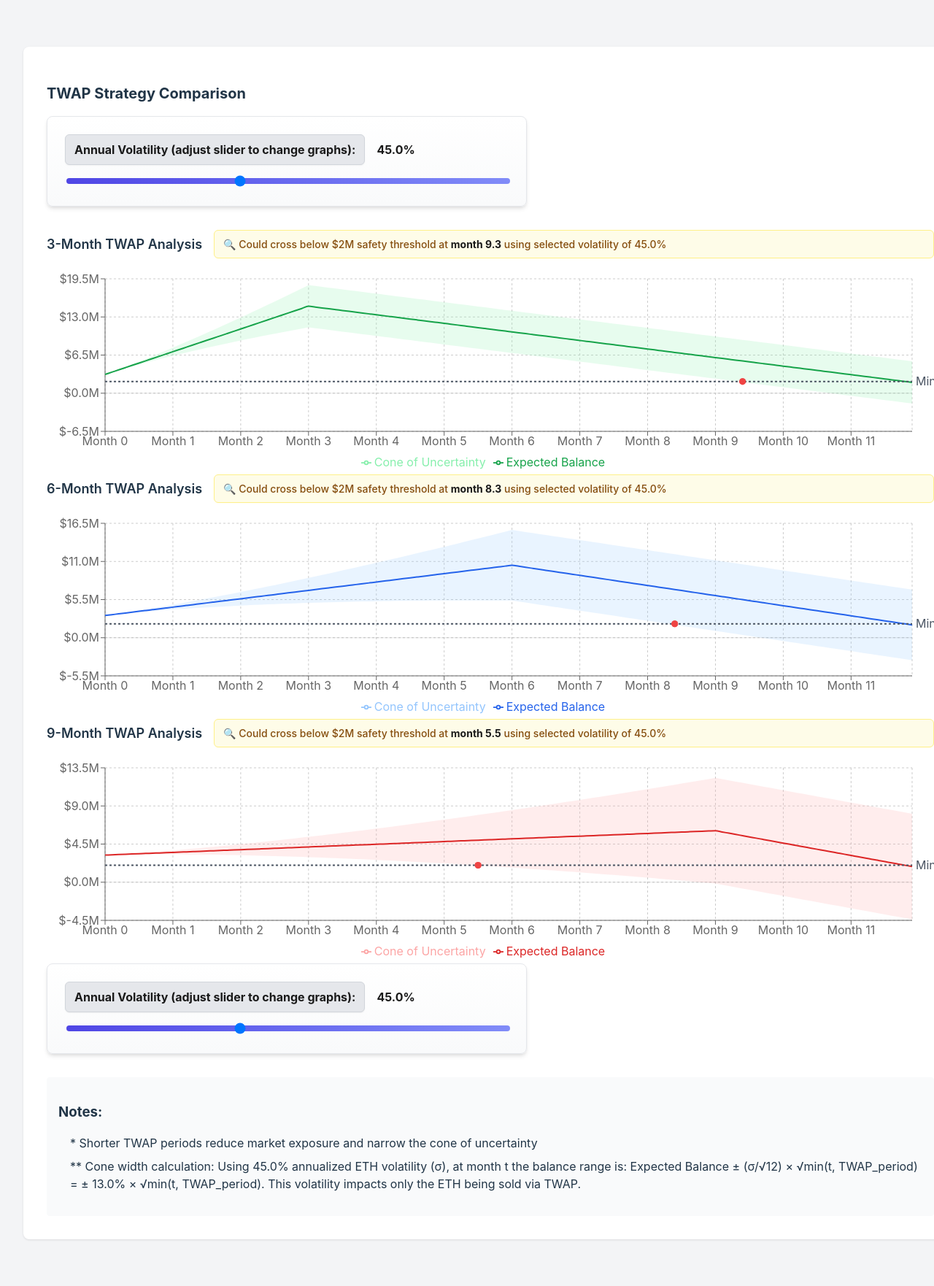
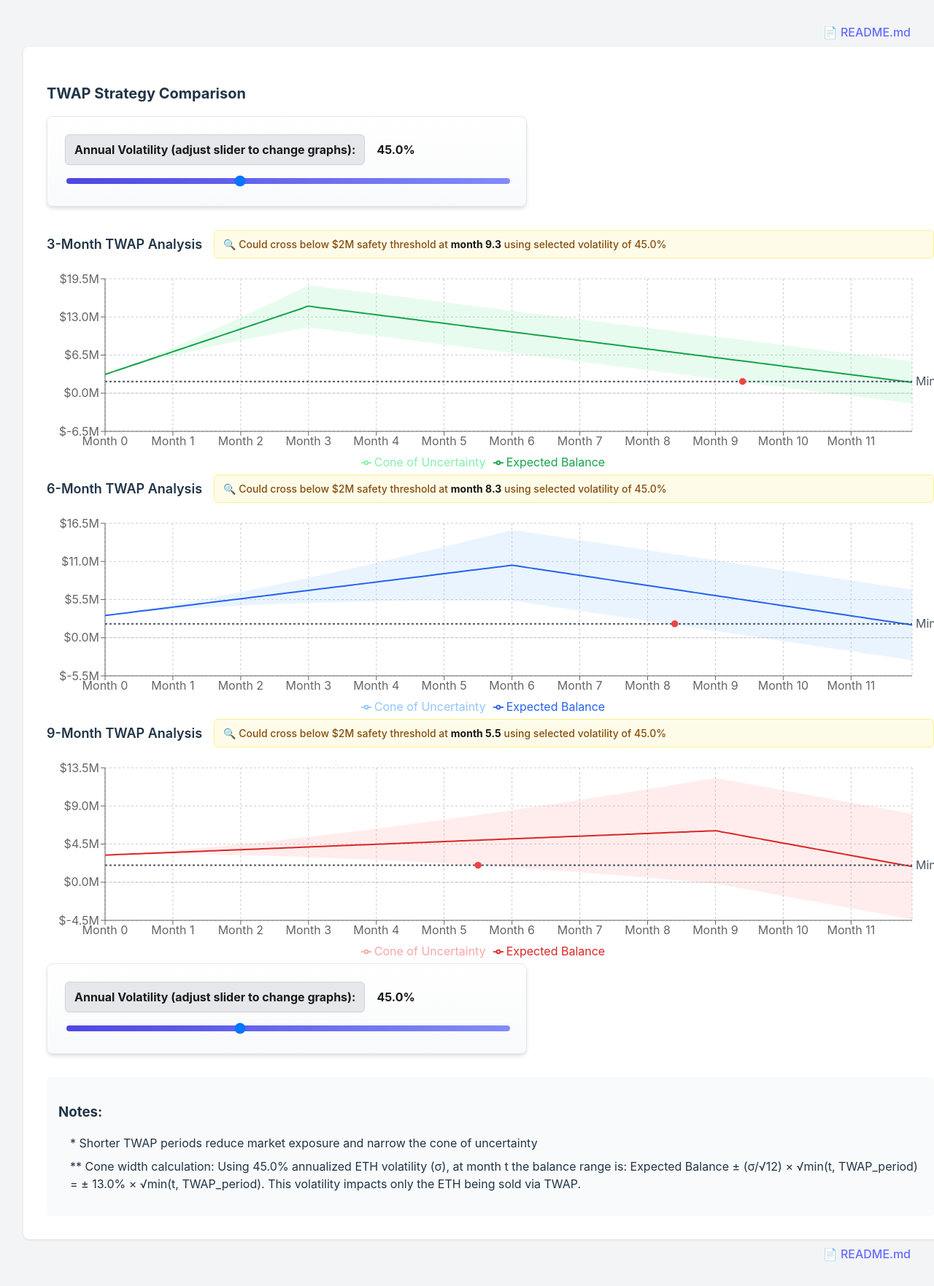
Before and after one commit to 5ajaki/twap-analysis, a React (Vite) app: page / in a window 1280 px wide. Shown: the top 1762 px of the page at 73% size. Built offline with nearby package versions, Linux system fonts and the light colour scheme.

Commit message:
Add README.md links to App layout

```diff
--- a/src/App.tsx
+++ b/src/App.tsx
@@ -7,9 +7,22 @@ function App() {
         padding: "2rem",
         backgroundColor: "#f3f4f6",
         minHeight: "100vh",
+        position: "relative",
       }}
     >
+      <div style={{ position: "absolute", top: "2rem", right: "2rem" }}>
+        <a href="https://github.com/5ajaki/twap-analysis/blob/main/README.md">
+          📄 README.md
+        </a>
+      </div>
+
       <SplitTWAPComparison />
+
+      <div style={{ position: "absolute", bottom: "2rem", right: "2rem" }}>
+        <a href="https://github.com/5ajaki/twap-analysis/blob/main/README.md">
+          📄 README.md
+        </a>
+      </div>
     </div>
   );
 }
```
